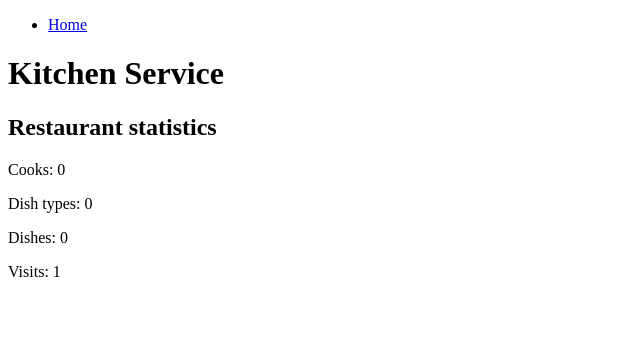
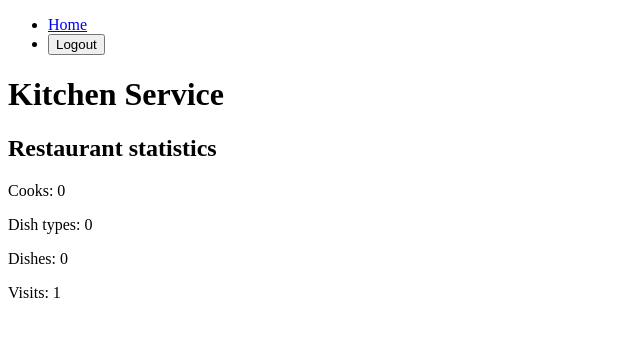
Before and after one commit to Alex414414/Kitchen-Service, a Django app: page / in a window 1280 px wide. Shown: the top 337 px of the page, without its empty margins (0-640 px from the left). Run offline with Django 5.2, Linux system fonts and the light colour scheme; data that the repository does not hold is empty.

Commit message:
Add logout form to sidebar navigation

```diff
--- a/templates/includes/sidebar.html
+++ b/templates/includes/sidebar.html
@@ -3,5 +3,11 @@
     <li>
       <a href={% url "kitchen:index" %}>Home</a>
     </li>
+    <li>
+      <form action="{% url 'logout' %}" method="post">
+        {% csrf_token %}
+        <button type="submit">Logout</button>
+      </form>
+    </li>
   </ul>
 </nav>
```
